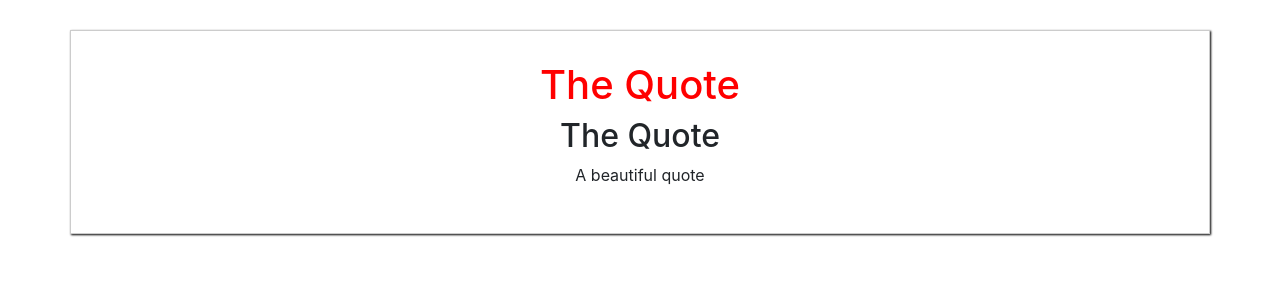
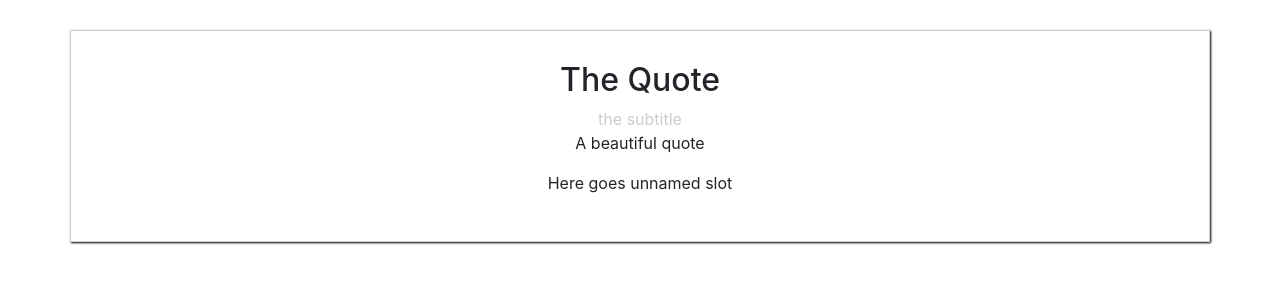
Before and after one commit to leriil/vue-first-steps, a Vue app: page /#/ in a window 1280 px wide. Shown: the top 300 px of the page. Built offline with nearby package versions, Linux system fonts and the light colour scheme.

Commit message:
named and default slots

```diff
--- a/src/App.vue
+++ b/src/App.vue
@@ -3,9 +3,12 @@
     <div class="row">
         <app-quote>
           <!-- we can pass html code to the child -->
-          <h1>The Quote</h1>
-          <h2>{{quoteTitle}}</h2>
-          <p>A beautiful quote</p>
+         <!--  <h1>The Quote</h1> -->
+         <!-- we can use named slots to pass several html elements separately -->
+          <h2 slot="title">{{quoteTitle}}</h2>
+          <p slot="content">A beautiful quote</p>
+          <!-- an unnamed slot is considered a default slot -->
+          <p>Here goes unnamed slot</p>
         </app-quote>
     </div>
   </div>
@@ -28,5 +31,8 @@
 </script>
 
 <style>
+h1 {
+  color: red;
+}
 
 </style>
--- a/src/components/Quote.vue
+++ b/src/components/Quote.vue
@@ -1,8 +1,12 @@
 <template>
 	<div class=" col-md-12 quote">
 		<!-- a reserved word for recieving html code -->
+		<slot name="title"></slot>
+		<!-- the slot displays the subtitle if nothing is passed, when the slot with this name is passed, it replaces the default content -->
+		<span style="color: #ccc"><slot name="subtitle">the subtitle</slot></span>
+		<slot name="content"></slot>
+		<!-- <p>A wonderful quote</p> -->
 		<slot></slot>
-		<!-- <p>A wonderful quote</p> -->
 	</div>
 </template>
 <script>
@@ -17,9 +21,6 @@
 	margin: 30px auto;
 	text-align: center;
 }
-h1{
-  color: red;
-}
 
 
 </style>
```
